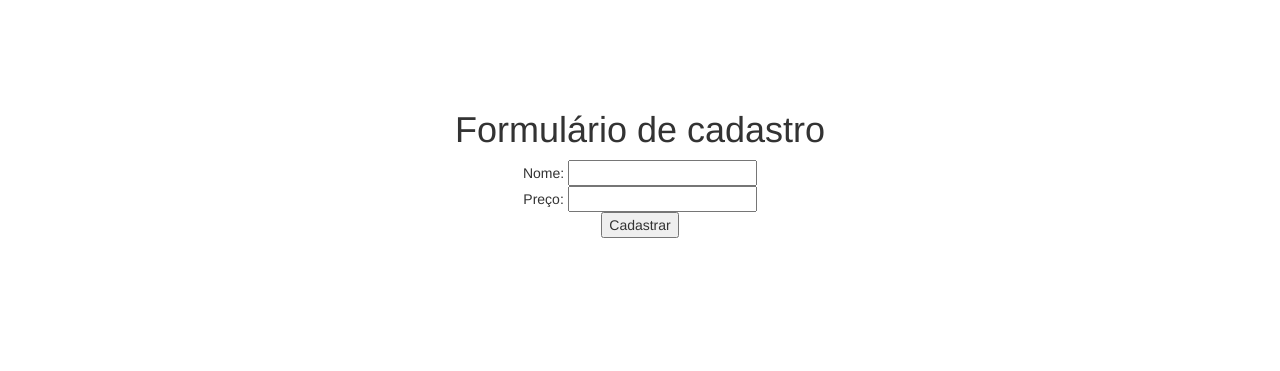
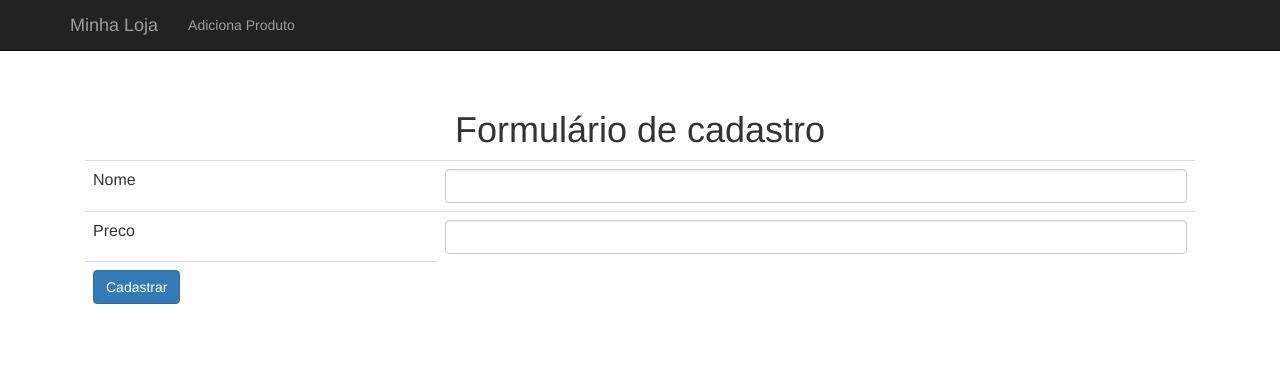
Before and after one commit to rochaskingdom/ProjetoFaculdade, a PHP site: page /produto-formulario.php in a window 1280 px wide. Shown: the top 371 px of the page. Run offline with PHP 8.4, Linux system fonts and the light colour scheme.

Commit message:
Criação de funções e melhoria do formulário de cadastro.

```diff
--- a/ProjetoPhp/cabecalho.php
+++ b/ProjetoPhp/cabecalho.php
@@ -6,5 +6,19 @@
 <link href="css/loja.css" rel="stylesheet" />
 </head>
 <body>
+	<div class="navbar navbar-inverse navbar-fixed-top">
 		<div class="container">
+			<div class="navbar-header">
+				<a href="index.php" class="navbar-brand">Minha Loja</a>
+			</div>
+			<div>
+				<ul class="nav navbar-nav">
+					<li><a href="produto-formulario.php">Adiciona Produto</a></li>
+				</ul>
+			</div>
+		</div>
+	</div>
+
+	<div class="container">
+
 		<div class="principal">
--- a/ProjetoPhp/index.php
+++ b/ProjetoPhp/index.php
@@ -1,3 +1,3 @@
 <?php include("cabecalho.php"); ?>
-            <h1>Bem vindo!</h1>
+<h1>Bem vindo!</h1>
 <?php include("rodape.php"); ?>
--- a/ProjetoPhp/produto-formulario.php
+++ b/ProjetoPhp/produto-formulario.php
@@ -2,10 +2,19 @@
 
 <h1>Formulário de cadastro</h1>
 <form action="adiciona-produto.php">
-    Nome: <input type="text" name="nome" /><br/>
-    Preço: <input type="number" name="preco" /><br/>
-
-    <button type="submit">Cadastrar</button>
+	<table class="table">
+		<tr>
+			<td>Nome</td>
+			<td><input class="form-control" type="text" name="nome" /></td>
+		</tr>
+		<tr>
+			<td>Preco</td>
+			<td><input class="form-control" type="number" name="preco" /></td>
+		</tr>
+		<tr>
+			<td><button class="btn btn-primary" type="submit">Cadastrar</button></td>
+		</tr>
+	</table>
 </form>
 
 <?php include("rodape.php"); ?>
```
Also changed, not shown: ProjetoPhp/adiciona-produto.php (+15 -12 lines). Lines whose indentation alone changed are shown as unchanged.
